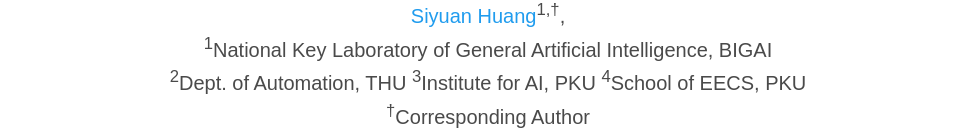
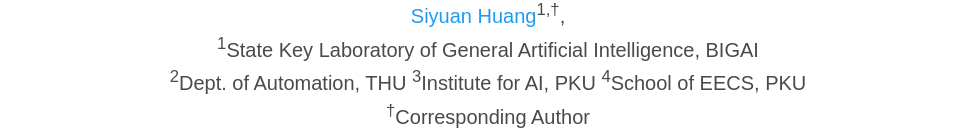
Before and after one commit to MultiGrasp/multigrasp.github.io, a plain HTML site: page index.html in a window 1280 px wide. Shown: the part 361-491 px from the top of the page, without its empty margins (152-1127 px from the left). Drawn offline with nearby package versions, Linux system fonts and the light colour scheme; some icons are missing; a web font is replaced by a local one.

Commit message:
Update index.html

```diff
--- a/index.html
+++ b/index.html
@@ -102,7 +102,7 @@
             </div>
 
             <div class="is-size-5 publication-authors">
-              <span class="author-block"><sup>1</sup>National Key Laboratory of General Artificial Intelligence,
+              <span class="author-block"><sup>1</sup>State Key Laboratory of General Artificial Intelligence,
                 BIGAI</span>
               <br />
               <span class="author-block"><sup>2</sup>Dept. of Automation, THU</span>
```
